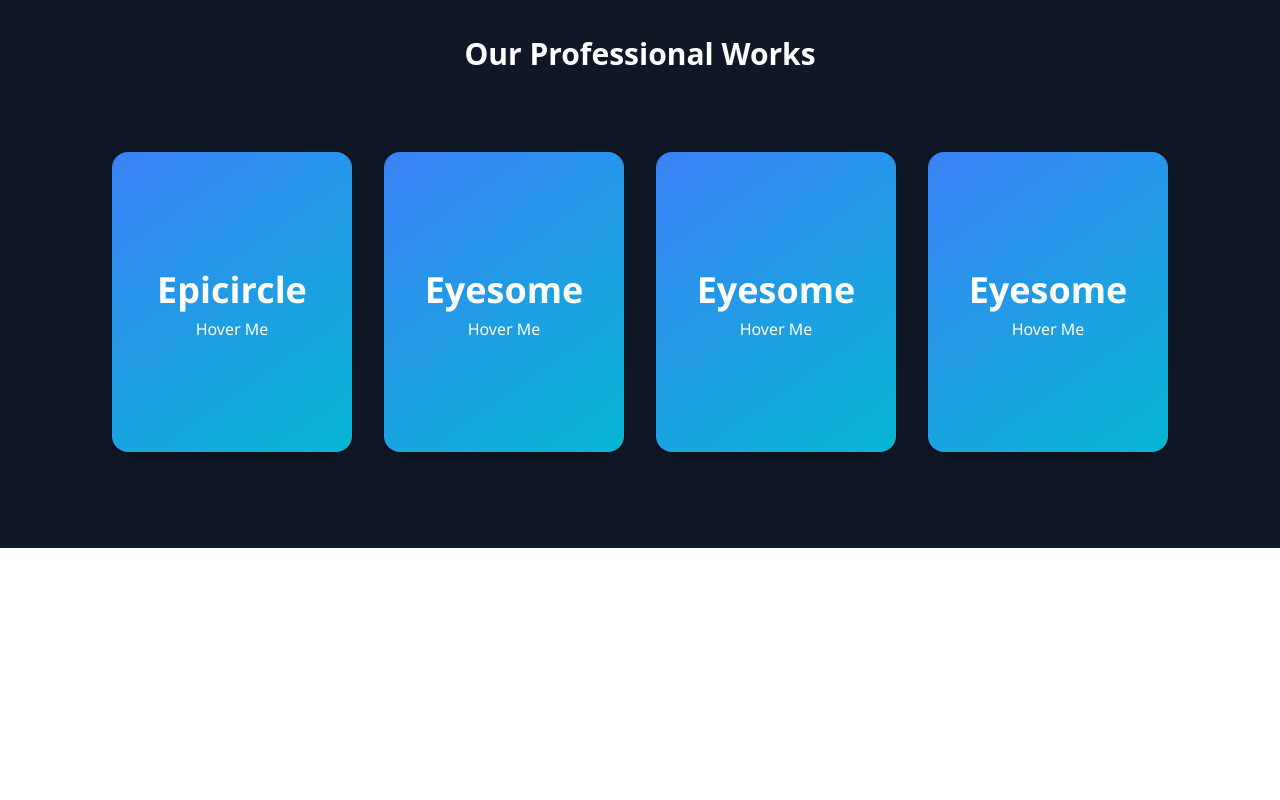
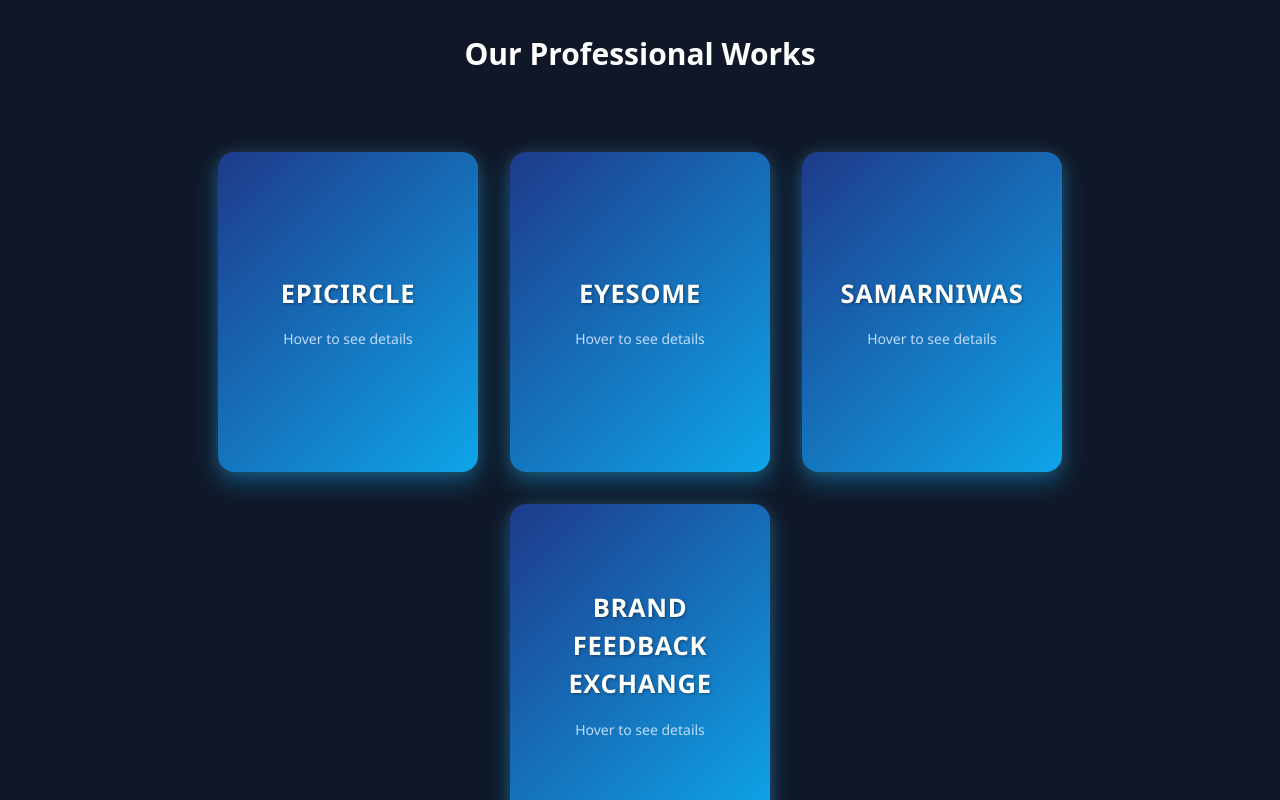
Before and after one commit to PrateekMishraaa/CodeLayerStudio, a React (Vite) app: page / in a window 1280 px wide. Shown: the part 2580-3380 px from the top of the page. Before the commit the page ends 3128 px from the top, so only its background shows below. Built offline with nearby package versions, Linux system fonts and the light colour scheme.

Commit message:
fix card layout according to responsiveness

```diff
--- a/src/Components/FlipCards.jsx
+++ b/src/Components/FlipCards.jsx
@@ -69,7 +69,7 @@ const Card = () => {
             >
               <div className="img">
                 <h3>{card.title}</h3>
-                <p>{card.description}</p>
+                <p className='text-sm'>{card.description}</p>
               </div>
             </div>
           ))}
@@ -144,58 +144,71 @@ const StyledWrapper = styled.div`
   }
 
  .img h3 {
-    font-size: 1.2rem;
+  font-size: clamp(0.8rem, 4vw, 1.4rem);
+  /* min 0.8rem, fluid up to 1.4rem */
   font-weight: bold;
   margin-bottom: 0.5rem;
 }
 
 .img p {
-    font-size: 0.95rem;
+  font-size: clamp(0.65rem, 3vw, 1rem);
+  /* min 0.65rem, fluid up to 1rem */
   line-height: 1.3rem;
 }
+
 
   /* Responsive Styles */
   @media (max-width: 768px) {
     .inner {
       width: 180px;
-      height: 240px;
+      height: 500px;
     }
 
     .card {
       width: 180px;
-      height: 240px;
+      height: 500px;
       transform: rotateY(calc(var(--i) * var(--angle))) translateZ(350px);
     }
 
     .img h3 {
-      font-size: 1rem;
+  font-size: clamp(0.8rem, 4vw, 1.4rem);
+  /* min 0.8rem, fluid up to 1.4rem */
+  font-weight: bold;
+  margin-bottom: 0.5rem;
 }
 
 .img p {
-      font-size: 0.85rem;
+  font-size: clamp(0.65rem, 3vw, 1rem);
+  /* min 0.65rem, fluid up to 1rem */
+  line-height: 1.3rem;
 }
-  }
+
 
   @media (max-width: 480px) {
     .inner {
       width: 150px;
-      height: 200px;
+      height: 400px;
     }
 
     .card {
       width: 150px;
-      height: 200px;
+      height: 400px;
       transform: rotateY(calc(var(--i) * var(--angle))) translateZ(250px);
     }
 
     .img h3 {
-      font-size: 0.9rem;
+  font-size: clamp(0.8rem, 4vw, 1.4rem);
+  /* min 0.8rem, fluid up to 1.4rem */
+  font-weight: bold;
+  margin-bottom: 0.5rem;
 }
 
 .img p {
-      font-size: 0.75rem;
+  font-size: clamp(0.65rem, 3vw, 1rem);
+  /* min 0.65rem, fluid up to 1rem */
+  line-height: 1.3rem;
 }
-  }
+
 `;
 
 export default Card;
--- a/src/Components/Navbar.jsx
+++ b/src/Components/Navbar.jsx
@@ -75,6 +75,7 @@ const Navbar = () => {
             </div>
 
             {/* Mobile Nav Dropdown */}
+           {/* Mobile Nav Dropdown */}
 {menuOpen && (
   <div className='md:hidden bg-blue-800 px-4 pb-4'>
     <ul className='flex flex-col gap-4 text-base font-medium'>
@@ -85,8 +86,12 @@ const Navbar = () => {
       <li><a href="/projects" className="hover:text-cyan-300">Projects</a></li>
       <li><a href="/contact-us" className="hover:text-cyan-300">Contact Me</a></li>
     </ul>
+    <div className="mt-6 text-sm italic text-cyan-300 text-center font-serif">
+      — By Prateek Mishra
+    </div>
   </div>
 )}
+
         </header>
         </>
     );
--- a/src/Pages/HomePage.jsx
+++ b/src/Pages/HomePage.jsx
@@ -6,12 +6,12 @@ import Card from '../Components/FlipCards';
 import styled from 'styled-components';
 
 const HomePage = () => {
+
   const navigate = useNavigate();
 
   const handleNavigate = () => {
     navigate('/our-services');
   };
-
   return (
     <>
       <Navbar />
@@ -28,7 +28,10 @@ const HomePage = () => {
               We turn ideas into reality through clean code, creativity, and innovation.
               Whether you're a startup or a growing business, we help you build impactful digital experiences.
             </p>
-            <button className="h-10 w-40 border-2 text-white rounded-2xl hover:bg-blue-900 transition bg-blue-600">
+            <button
+              onClick={() => navigate('/contact')}
+              className="h-10 w-40 border-2 text-white rounded-2xl hover:bg-blue-900 transition bg-blue-600"
+            >
               Contact Me
             </button>
           </div>
@@ -69,7 +72,7 @@ const HomePage = () => {
         </div>
       </section>
 
-      {/* Location Info */}
+      {/* Location Info Section */}
       <section className="bg-white px-6 py-16">
         <div className="max-w-6xl mx-auto text-center">
           <h2 className="text-2xl font-bold uppercase text-black mb-4">
@@ -90,18 +93,24 @@ const HomePage = () => {
       <section className="bg-gray-900 text-white px-6 py-16">
         <div className="max-w-6xl mx-auto text-center">
           <h2 className="text-3xl font-semibold mb-12">Our Professional Works</h2>
-          <StyledWrapper className="flex justify-between gap-4">
-            <div className="flip-card">
+          <StyledWrapper>
+            {[
+              { title: 'Epicircle', url: 'https://epicircle.earth/' },
+              { title: 'Eyesome', url: 'https://eyesome-g.netlify.app/' },
+              { title: 'SamarNiwas', url: 'https://samarniwasdehradun.com/' },
+              { title: 'Brand Feedback Exchange', url: 'https://www.brandfeedbackexchange.com/' },
+            ].map((project, idx) => (
+              <div className="flip-card" key={idx}>
                 <div className="flip-card-inner">
                   <div className="flip-card-front">
-                  <p className="title">Epicircle</p>
-                  <p>Hover Me</p>
+                    <p className="title tracking-wide uppercase">{project.title}</p>
+                    <p className="text-sm text-blue-200">Hover to see details</p>
                   </div>
                   <div className="flip-card-back">
                     <p className="title">BACK</p>
-                  <p>Leave Me</p>
+                    <p className="text-sm text-blue-100">Explore more below</p>
                     <a
-                    href="https://epicircle.earth/" // Replace with actual site
+                      href={project.url}
                       target="_blank"
                       rel="noopener noreferrer"
                       className="mt-4 px-4 py-2 bg-white text-blue-600 font-semibold rounded-lg shadow hover:bg-blue-100 transition"
@@ -111,72 +120,32 @@ const HomePage = () => {
                   </div>
                 </div>
               </div>
+            ))}
+          </StyledWrapper>
 
-            <div className="flip-card">
-              <div className="flip-card-inner">
-                <div className="flip-card-front">
-                  <p className="title">Eyesome</p>
-                  <p>Hover Me</p>
-                </div>
-                <div className="flip-card-back">
-                  <p className="title">BACK</p>
-                  <p>Leave Me</p>
+          <div className="mt-10">
             <a
-                    href="https://eyesome-g.netlify.app/" // Replace with actual site
-                    target="_blank"
-                    rel="noopener noreferrer"
-                    className="mt-4 px-4 py-2 bg-white text-blue-600 font-semibold rounded-lg shadow hover:bg-blue-100 transition"
+              href="/projects"
+              className="inline-block h-10 w-72 border-2 border-white text-white justify-center py-2 font-semibold font-sans rounded-2xl hover:bg-blue-800 transition"
             >
-                    View Website
+              View All Projects
             </a>
           </div>
         </div>
-            </div>
-            <div className="flip-card">
-              <div className="flip-card-inner">
-                <div className="flip-card-front">
-                  <p className="title">Eyesome</p>
-                  <p>Hover Me</p>
-                </div>
-                <div className="flip-card-back">
-                  <p className="title">BACK</p>
-                  <p>Leave Me</p>
+      </section>
+    <section className="bg-white w-full font-sans flex flex-col items-center justify-center py-10">
+  <p className="uppercase font-bold text-3xl mb-2">Work with us</p>
+  <p className="text-sm font-semibold text-gray-900">We'll grow your business</p>
  <a
-                    href="https://eyesome-g.netlify.app/" // Replace with actual site
-                    target="_blank"
-                    rel="noopener noreferrer"
-                    className="mt-4 px-4 py-2 bg-white text-blue-600 font-semibold rounded-lg shadow hover:bg-blue-100 transition"
+  href="/contact-us"
+  className="font-sans font-semibold mt-4 text-2xl w-72 text-blue-800 border border-blue-800 rounded-xl cursor-pointer hover:bg-blue-800 hover:text-white transition px-4 inline-flex items-center justify-center focus:outline-none focus:ring-2 focus:ring-blue-400"
 >
-                    View Website
+  Get a quote
 </a>
-                </div>
-              </div>
-            </div>
-             <div className="flip-card">
-  <div className="flip-card-inner">
-    <div className="flip-card-front">
-      <p className="title">Eyesome</p>
-      <p>Hover Me</p>
-    </div>
-    <div className="flip-card-back">
-      <p className="title">BACK</p>
-      <p>Leave Me</p>
-      <a
-        href="https://eyesome-g.netlify.app/" // Replace with actual site
-        target="_blank"
-        rel="noopener noreferrer"
-        className="mt-4 px-4 py-2 bg-white text-blue-600 font-semibold rounded-lg shadow hover:bg-blue-100 transition"
-      >
-        View Website
-      </a>
-    </div>
-  </div>
-</div>
+
+</section>
 
 
-          </StyledWrapper>
-        </div>
-      </section>
     </>
   );
 };
@@ -191,18 +160,10 @@ const StyledWrapper = styled.div`
   .flip-card {
     background-color: transparent;
     width: 100%;
-    max-width: 240px;
-    height: 300px;
-    perspective: 1000px;
+    max-width: 260px;
+    height: 320px;
+    perspective: 1200px;
     font-family: 'Segoe UI', Tahoma, Geneva, Verdana, sans-serif;
-  }
-
-  .title {
-    font-size: 2.25rem;
-    font-weight: bold;
-    text-align: center;
-    border:2px solid red
-    margin-bottom: 0.5rem;
   }
 
   .flip-card-inner {
@@ -210,8 +171,10 @@ const StyledWrapper = styled.div`
     width: 100%;
     height: 100%;
     text-align: center;
-    transition: transform 0.8s;
     transform-style: preserve-3d;
+    transition: transform 0.9s ease;
+    box-shadow: 0 0 15px rgba(255, 255, 255, 0.1);
+    border-radius: 1rem;
   }
 
   .flip-card:hover .flip-card-inner {
@@ -220,28 +183,37 @@ const StyledWrapper = styled.div`
 
   .flip-card-front,
   .flip-card-back {
-    box-shadow: 0 8px 14px rgba(0, 0, 0, 0.25);
     position: absolute;
+    width: 100%;
+    height: 100%;
+    backface-visibility: hidden;
+    border-radius: 1rem;
     display: flex;
     flex-direction: column;
     justify-content: center;
     align-items: center;
-    width: 100%;
-    height: 100%;
-    backface-visibility: hidden;
-    border-radius: 1rem;
-    padding: 1rem;
+    padding: 1.5rem;
   }
 
   .flip-card-front {
-    background: linear-gradient(145deg, #3b82f6, #06b6d4); /* blue to cyan */
+    background: linear-gradient(135deg, #1e3a8a, #0ea5e9);
     color: white;
+    box-shadow: 0 10px 25px rgba(14, 165, 233, 0.4);
   }
 
   .flip-card-back {
-    background: linear-gradient(145deg, #06b6d4, #3b82f6); /* reverse blue to cyan */
+    background: linear-gradient(135deg, #0ea5e9, #1e3a8a);
     color: white;
     transform: rotateY(180deg);
+    box-shadow: 0 10px 25px rgba(14, 165, 233, 0.4);
+  }
+
+  .title {
+    font-size: 1.6rem;
+    font-weight: 700;
+    text-align: center;
+    margin-bottom: 1rem;
+    text-shadow: 1px 1px 3px rgba(0,0,0,0.4);
   }
 
   @media (max-width: 768px) {
@@ -249,9 +221,8 @@ const StyledWrapper = styled.div`
       max-width: 200px;
       height: 260px;
     }
-
     .title {
-      font-size: 1.1rem;
+      font-size: 1.2rem;
     }
   }
 
@@ -260,12 +231,10 @@ const StyledWrapper = styled.div`
       max-width: 180px;
       height: 240px;
     }
-
     .title {
       font-size: 1rem;
     }
   }
 `;
 
-
 export default HomePage;
```
Lines whose indentation alone changed are shown as unchanged.
